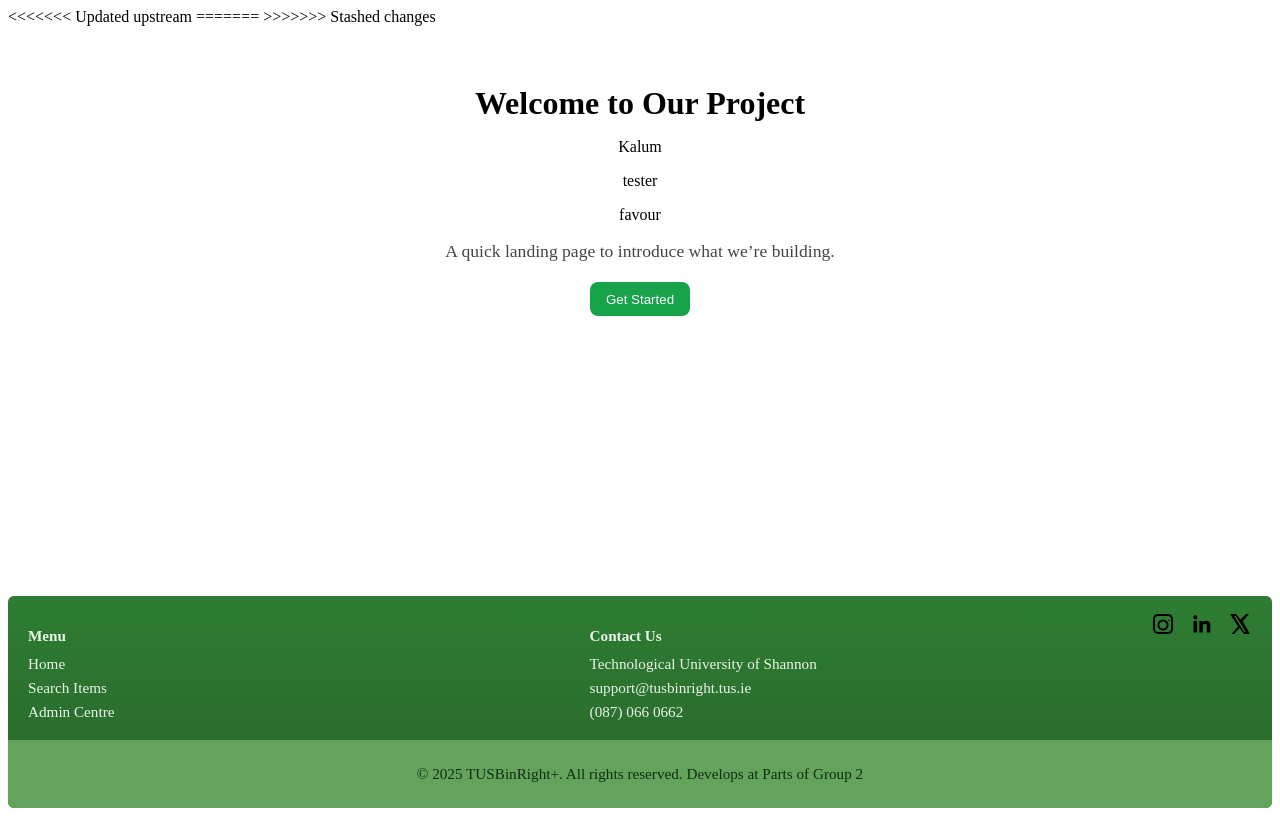
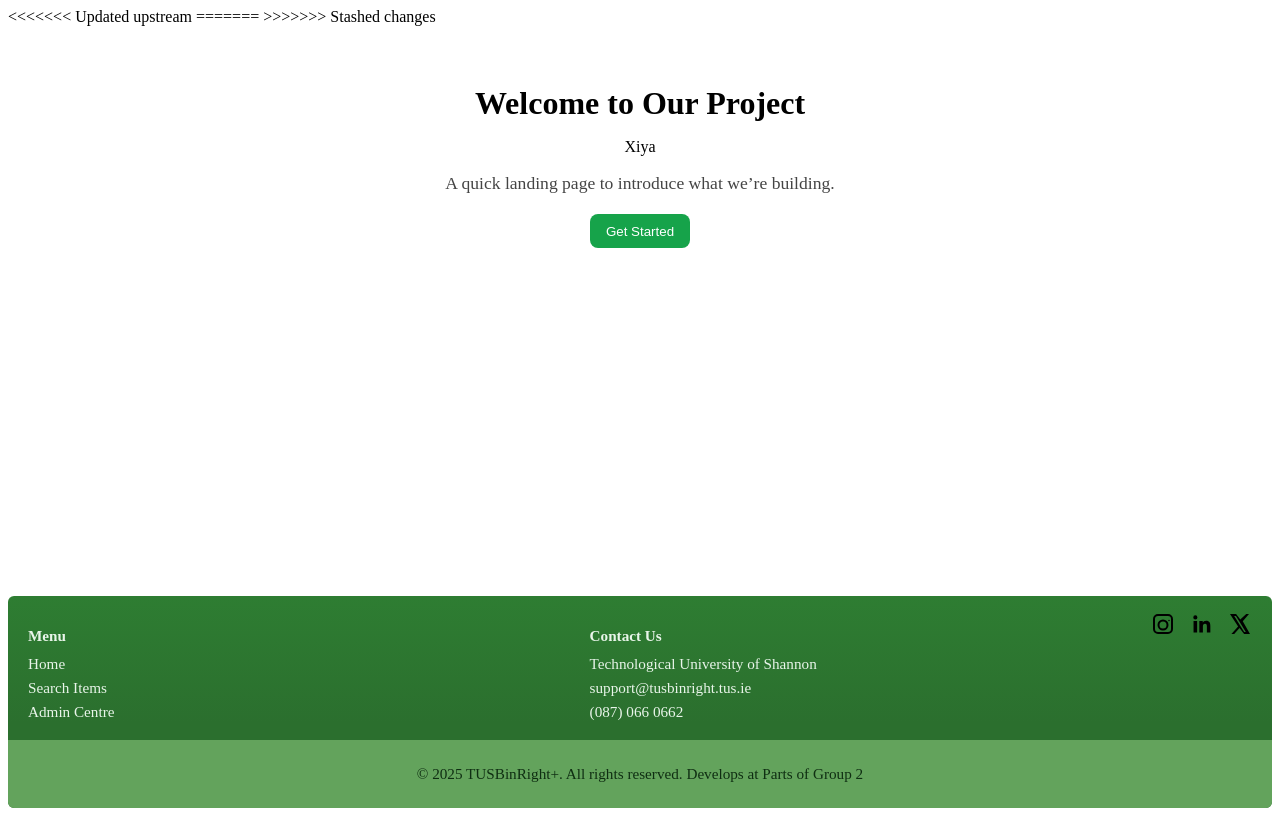
Before and after one commit to kalumfeanebanda/TUSBinGroup2, a Vue app in the folder tusg2frontend/: page / in a window 1280 px wide. Built offline with nearby package versions, Linux system fonts and the light colour scheme.

Commit message:
XiyaName

```diff
--- a/tusg2frontend/src/pages/home.vue
+++ b/tusg2frontend/src/pages/home.vue
@@ -1,14 +1,7 @@
 <template>
   <section class="container">
     <h2 class="title">Welcome to Our Project</h2>
-    <p>Kalum</p>
-
-
-
-
-    <p>tester</p>
-
-    <p>favour</p>
+    <p>Xiya</p>
 
     <p class="lead">
       A quick landing page to introduce what we’re building.
```
